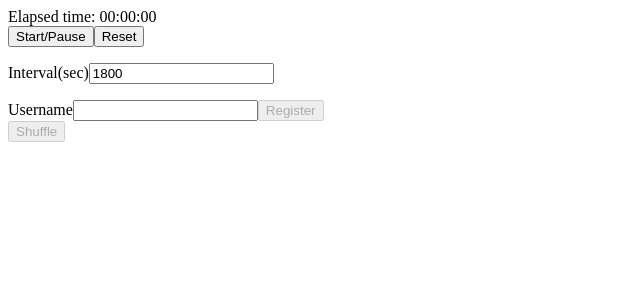
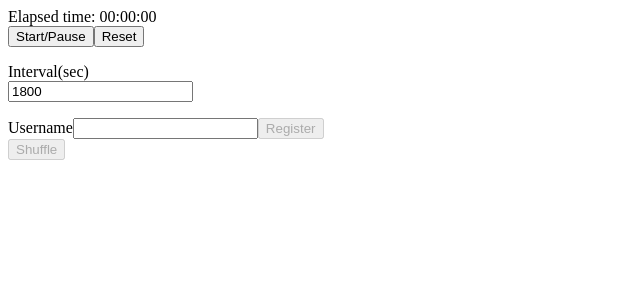
Before and after one commit to mobu-of-the-world/mobu, a React (Create React App) app: page / in a window 1280 px wide. Shown: the top 300 px of the page, without its empty margins (0-640 px from the left). Built offline with nearby package versions, Linux system fonts and the light colour scheme.

Commit message:
separate components into organisms/molecules/atoms

```diff
--- /dev/null
+++ b/src/atoms/Text.tsx
@@ -0,0 +1,7 @@
+import React from "react";
+
+const Text: React.FunctionComponent = ({ children, ...rest }) => {
+  return <div {...rest}>{children}</div>;
+};
+
+export default Text;
--- a/src/atoms/Timer.tsx
+++ /dev/null
@@ -1,9 +0,0 @@
-import React from "react";
-
-const Timer: React.FunctionComponent<{ elapsedTime: string }> = ({
-  elapsedTime
-}) => {
-  return <div>Elapsed time: {elapsedTime}</div>;
-};
-
-export default Timer;
--- /dev/null
+++ b/src/molecules/Interval.tsx
@@ -0,0 +1,18 @@
+import React from "react";
+
+import TextInput from "../atoms/TextInput";
+import Text from "../atoms/Text";
+
+const Interval: React.FunctionComponent<{
+  onIntervalChange: (event: React.ChangeEvent<HTMLInputElement>) => void;
+  interval: number;
+}> = ({ onIntervalChange, interval }) => {
+  return (
+    <p>
+      <Text>Interval(sec)</Text>
+      <TextInput onChange={onIntervalChange} type="number" value={interval} />
+    </p>
+  );
+};
+
+export default Interval;
--- /dev/null
+++ b/src/molecules/Timer.tsx
@@ -0,0 +1,20 @@
+import React from "react";
+
+import Text from "../atoms/Text";
+import Button from "../atoms/Button";
+
+const Timer: React.FunctionComponent<{
+  elapsedTime: string;
+  onStartOrPause: (event: React.MouseEvent<HTMLElement>) => void;
+  onReset: (event: React.MouseEvent<HTMLElement>) => void;
+}> = ({ elapsedTime, onStartOrPause, onReset }) => {
+  return (
+    <>
+      <Text>Elapsed time: {elapsedTime}</Text>
+      <Button onClick={onStartOrPause}>Start/Pause</Button>
+      <Button onClick={onReset}>Reset</Button>
+    </>
+  );
+};
+
+export default Timer;
--- /dev/null
+++ b/src/organisms/Session.tsx
@@ -0,0 +1,25 @@
+import React from "react";
+
+import Timer from "../molecules/Timer";
+import Interval from "../molecules/Interval";
+
+const Session: React.FunctionComponent<{
+  elapsedTime: string;
+  onStartOrPause: (event: React.MouseEvent<HTMLElement>) => void;
+  onReset: (event: React.MouseEvent<HTMLElement>) => void;
+  onIntervalChange: (event: React.ChangeEvent<HTMLInputElement>) => void;
+  interval: number;
+}> = ({ elapsedTime, onStartOrPause, onReset, onIntervalChange, interval }) => {
+  return (
+    <div>
+      <Timer
+        elapsedTime={elapsedTime}
+        onStartOrPause={onStartOrPause}
+        onReset={onReset}
+      />
+      <Interval onIntervalChange={onIntervalChange} interval={interval} />
+    </div>
+  );
+};
+
+export default Session;
--- /dev/null
+++ b/src/organisms/UserList.tsx
@@ -0,0 +1,51 @@
+import React from "react";
+
+import Button from "../atoms/Button";
+import Form from "../atoms/Form";
+import TextInput from "../atoms/TextInput";
+import User from "../molecules/User";
+
+const UserList: React.FunctionComponent<{
+  onUserRegister: (event: React.FormEvent<HTMLFormElement>) => void;
+  onUsernameChange: (event: React.ChangeEvent<HTMLInputElement>) => void;
+  username: string;
+  registerDisabled: boolean;
+  onShuffle: (event: React.MouseEvent<HTMLButtonElement>) => void;
+  users: string[];
+  onUserRemove: (event: React.MouseEvent<HTMLButtonElement>) => void;
+}> = ({
+  onUserRegister,
+  onUsernameChange,
+  username,
+  registerDisabled,
+  onShuffle,
+  users,
+  onUserRemove
+}) => {
+  return (
+    <div>
+      <Form onSubmit={onUserRegister}>
+        Username
+        <TextInput onChange={onUsernameChange} value={username} />
+        <Button type="submit" disabled={registerDisabled}>
+          Register
+        </Button>
+      </Form>
+      <Button onClick={onShuffle} disabled={users.length < 2}>
+        Shuffle
+      </Button>
+      <ul>
+        {users.map((user, index) => (
+          <li key={user}>
+            <User isDriver={index === 0} user={user} />
+            <Button onClick={onUserRemove} value={user}>
+              Remove
+            </Button>
+          </li>
+        ))}
+      </ul>
+    </div>
+  );
+};
+
+export default UserList;
--- a/src/templates/AppComponent.tsx
+++ b/src/templates/AppComponent.tsx
@@ -1,9 +1,7 @@
 import React from "react";
-import Button from "../atoms/Button";
-import Timer from "../atoms/Timer";
-import TextInput from "../atoms/TextInput";
-import Form from "../atoms/Form";
-import User from "../molecules/User";
+
+import UserList from "../organisms/UserList";
+import Session from "../organisms/Session";
 
 const AppComponent: React.FunctionComponent<{
   elapsedTime: string;
@@ -34,43 +32,22 @@ const AppComponent: React.FunctionComponent<{
 }) => {
   return (
     <>
-      <div>
-        <Timer elapsedTime={elapsedTime} />
-        <Button onClick={onStartOrPause}>Start/Pause</Button>
-        <Button onClick={onReset}>Reset</Button>
-        <p>
-          Interval(sec)
-          <TextInput
-            onChange={onIntervalChange}
-            type="number"
-            value={interval}
-          />
-        </p>
-      </div>
-      <div>
-        <Form onSubmit={onUserRegister}>
-          Username
-          <TextInput onChange={onUsernameChange} value={username} />
-          <Button type="submit" disabled={registerDisabled}>
-            Register
-          </Button>
-        </Form>
-      </div>
-      <div>
-        <Button onClick={onShuffle} disabled={users.length < 2}>
-          Shuffle
-        </Button>
-        <ul>
-          {users.map((user, index) => (
-            <li key={user}>
-              <User isDriver={index === 0} user={user} />
-              <Button onClick={onUserRemove} value={user}>
-                Remove
-              </Button>
-            </li>
-          ))}
-        </ul>
-      </div>
+      <Session
+        elapsedTime={elapsedTime}
+        onStartOrPause={onStartOrPause}
+        onReset={onReset}
+        onIntervalChange={onIntervalChange}
+        interval={interval}
+      />
+      <UserList
+        onUserRegister={onUserRegister}
+        onUsernameChange={onUsernameChange}
+        username={username}
+        registerDisabled={registerDisabled}
+        onShuffle={onShuffle}
+        users={users}
+        onUserRemove={onUserRemove}
+      />
     </>
   );
 };
```
